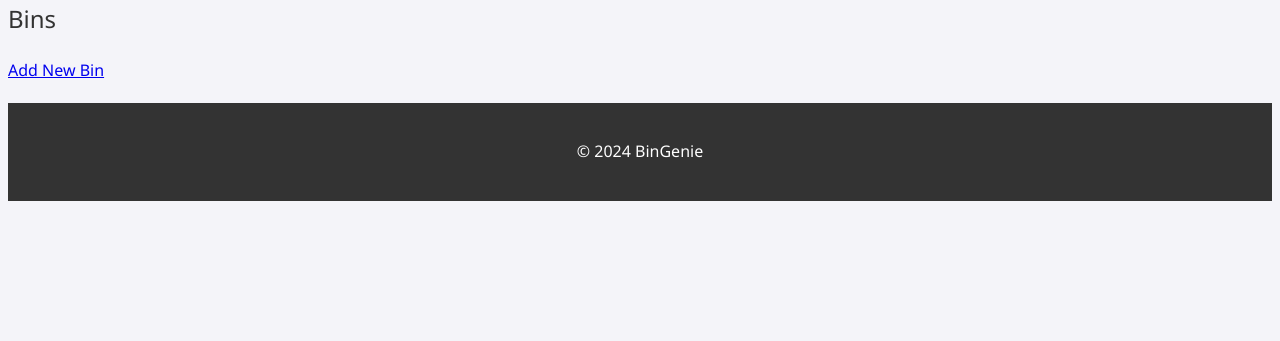
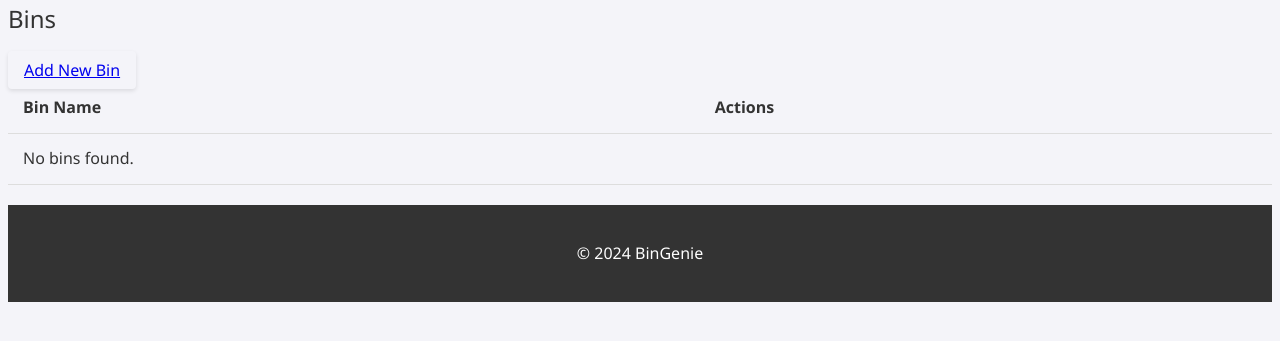
Before and after one commit to nathcarr55/Home-Inventory-Management, a Flask app: page /bins in a window 1280 px wide. Shown: the part 34-375 px from the top of the page. Run offline with Flask 3, Linux system fonts and the light colour scheme; data that the repository does not hold is empty.

Commit message:
Changes to make styling more consistent

```diff
--- a/BinGenie/templates/bins/bin_detail.html
+++ b/BinGenie/templates/bins/bin_detail.html
@@ -8,7 +8,7 @@
     <p><strong>Location Name:</strong> {{ location.name }}</p>
 
     <!-- Add New Item Button -->
-    <a href="{{ url_for('bins_bp.create_item_in_bin', bin_id=bin.id) }}" class="btn btn-primary mb-3">
+    <a href="{{ url_for('bins_bp.create_item_in_bin', bin_id=bin.id) }}" class="btn">
     Add New Item to This Bin
 </a>
 
--- a/BinGenie/templates/bins/list_bins.html
+++ b/BinGenie/templates/bins/list_bins.html
@@ -1,18 +1,36 @@
-<!-- templates/bins/list_bins.html -->
 {% extends "base.html" %}
 
 {% block content %}
 <div class="container">
     <h2>Bins</h2>
-    <a href="{{ url_for('bins_bp.new_bin') }}">Add New Bin</a>
-    <ul>
-    {% for bin in bins %}
-        <li>{{ bin.name }} - <a href="{{ url_for('bins_bp.get_bin', id=bin.id) }}" class="btn">View</a> | <a href="{{ url_for('bins_bp.edit_bin', id=bin.id) }}" class="btn">Edit</a>
-            <form action="{{ url_for('bins_bp.delete_bin', id=bin.id) }}" method="post" style="display: inline;" onsubmit="return confirm('Are you sure?');">
-                <input type="submit" value="Delete" />
-            </form>
-        </li>
-    {% endfor %}
-    </ul>
+    <a href="{{ url_for('bins_bp.new_bin') }}" class="btn btn-primary mb-3">Add New Bin</a>
+    <table class="table">
+        <thead>
+            <tr>
+                <th>Bin Name</th>
+                <th>Actions</th>
+            </tr>
+        </thead>
+        <tbody>
+            {% for bin in bins %}
+            <tr>
+                <td>{{ bin.name }}</td>
+                <td>
+                    <div class="d-flex align-items-center">
+                        <a href="{{ url_for('bins_bp.get_bin', id=bin.id) }}" class="btn btn-info mr-2">View</a>
+                        <a href="{{ url_for('bins_bp.edit_bin', id=bin.id) }}" class="btn btn-warning mr-2">Edit</a>
+                        <form action="{{ url_for('bins_bp.delete_bin', id=bin.id) }}" method="post" class="d-inline" onsubmit="return confirm('Are you sure?');">
+                            <input type="submit" value="Delete" class="btn btn-danger" />
+                        </form>
+                    </div>
+                </td>
+            </tr>
+            {% else %}
+            <tr>
+                <td colspan="2">No bins found.</td>
+            </tr>
+            {% endfor %}
+        </tbody>
+    </table>
 </div>
 {% endblock %}
```
Also changed, not shown: BinGenie/templates/locations/location_details.html (+31 -11 lines).
